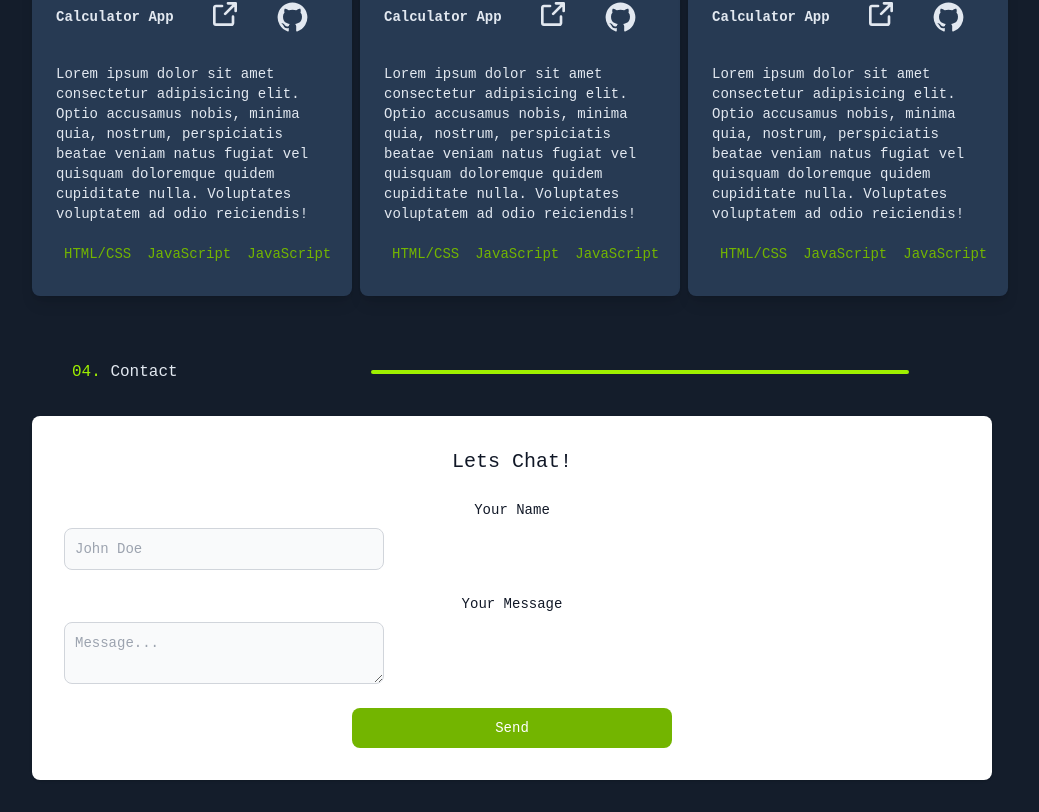
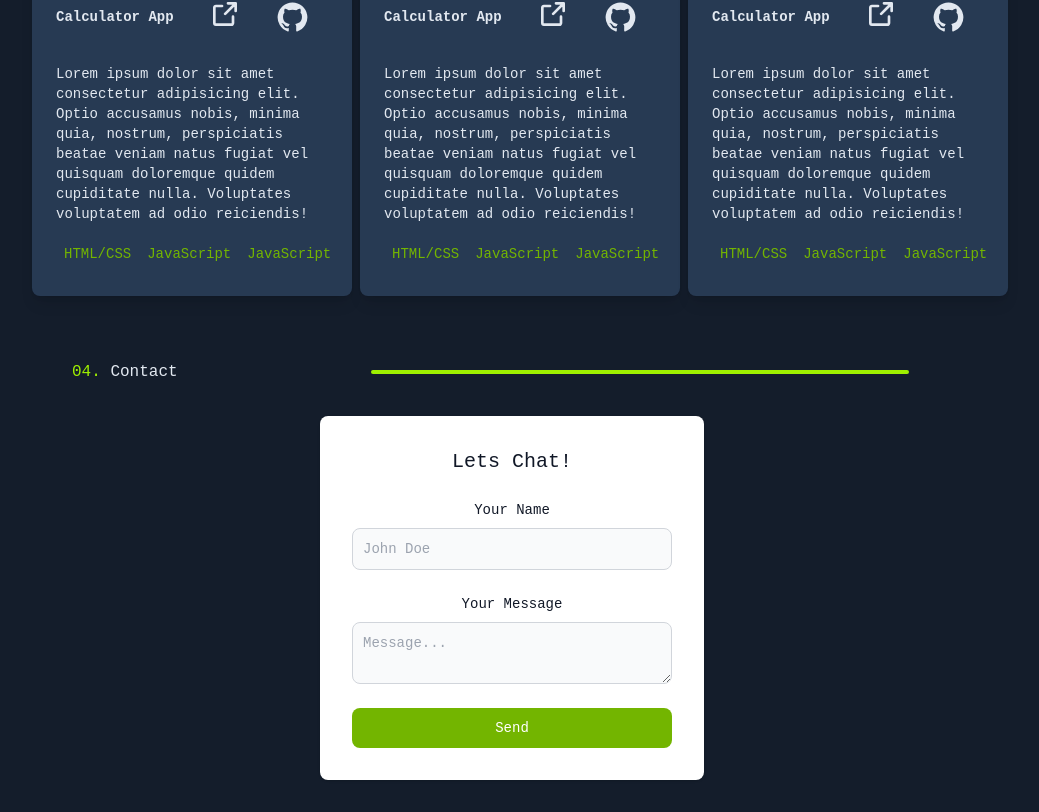
Before and after one commit to Sean-Thomo/portfolio, a Next.js app: page / in a window 1280 px wide. Shown: the part 1570-2382 px from the top of the page, without its empty margins (128-1167 px from the left). Built offline with nearby package versions, Linux system fonts and the light colour scheme.

Commit message:
add styles

```diff
--- a/src/app/page.tsx
+++ b/src/app/page.tsx
@@ -201,7 +201,7 @@ export default function Home() {
                 <hr className="h-1 max-w-[538px] border-0 rounded bg-lime-500 col-span-2"/>
             </div>
 
-            <div id="contact" className="w-full text-center p-4 mt-8 bg-white rounded-lg shadow sm:p-6 md:p-8 dark:bg-gray-800 dark:border-gray-700">
+            <div id="contact" className="flex m-auto w-96 text-center p-4 mt-8 bg-white rounded-lg shadow sm:p-6 md:p-8 dark:bg-gray-800 dark:border-gray-700">
                 <form className="space-y-6 items-center" action="#">
                     <h5 className="text-xl font-medium text-gray-900 dark:text-white">Lets Chat!</h5>
                     <div className="items-center">
```
